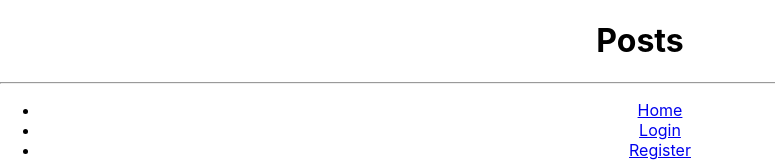
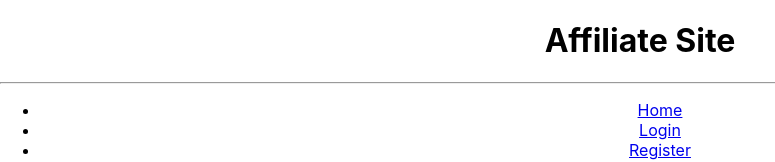
Before and after one commit to DanielOhn/affiliate-site, a React (Create React App) app in the folder client/: page / in a window 1280 px wide. Shown: the top 162 px of the page, without its empty margins (0-775 px from the left). Built offline with nearby package versions, Linux system fonts and the light colour scheme; no server answers.

Commit message:
Fix the edit and delete button on BlogList.

```diff
--- a/client/src/app/App.tsx
+++ b/client/src/app/App.tsx
@@ -64,7 +64,7 @@ function App() {
 
     return (
         <div className="App">
-            <h1>Posts</h1>
+            <h1>Affiliate Site</h1>
             <hr />
 
             <Routes>
--- a/client/src/blogs/ListBlog.tsx
+++ b/client/src/blogs/ListBlog.tsx
@@ -15,7 +15,7 @@ const ListBlog = () => {
 
     let [title, setTitle] = useState('')
     let [content, setContent] = useState('')
-    let [edit, setEdit] = useState(0)
+    let [edit, setEdit] = useState(-1)
 
     const getBlogs = async () => {
         try {
@@ -32,6 +32,7 @@ const ListBlog = () => {
         setContent(_content)
         setTitle(_title)
         setEdit(id)
+        console.log(`Edit: ${edit}`)
     }
 
     const updateBlog = async (e: SyntheticEvent, id: number) => {
@@ -57,6 +58,7 @@ const ListBlog = () => {
             const deleteBlog = await fetch(`/api/blog/${id}`, {
                 method: 'DELETE',
             })
+
             console.log(deleteBlog)
             setBlogsData(blogsData.filter((blog: any) => blog.blog_id !== id))
         } catch (err) {
@@ -99,7 +101,7 @@ const ListBlog = () => {
 
     useEffect(() => {
         getBlogs()
-    }, [blogsData])
+    }, [edit])
 
     return (
         <>
```
